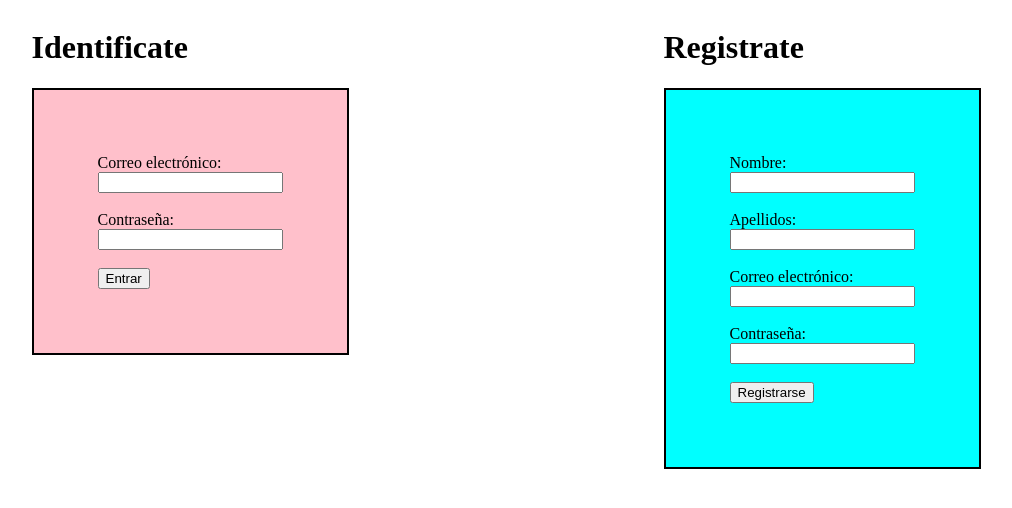
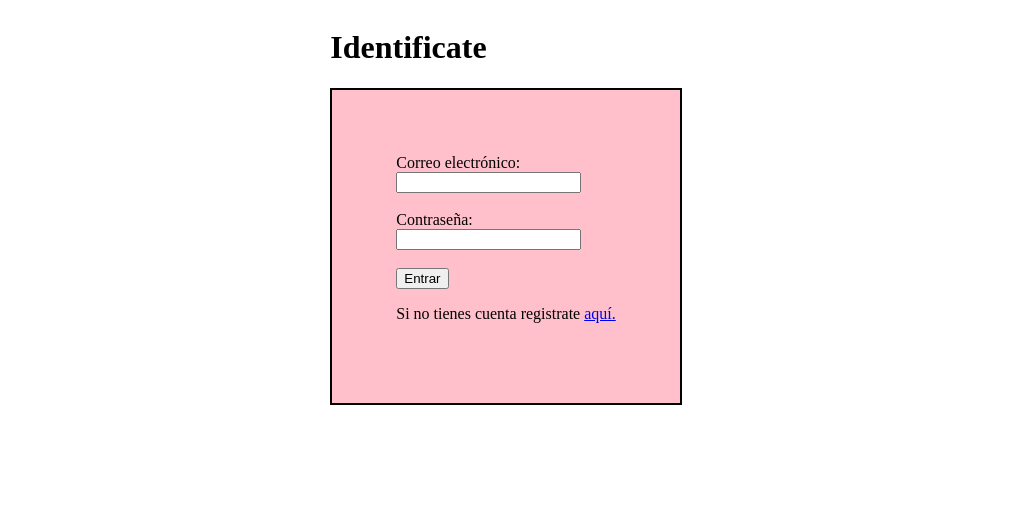
Before and after one commit to urielRaipar/proyectoDAW, an Angular app in the folder client/: page / in a window 1280 px wide. Shown: the top 508 px of the page, without its empty margins (134-1146 px from the left). Built offline with nearby package versions, Linux system fonts and the light colour scheme.

Commit message:
frontend 3

```diff
--- a/client/src/app/app.component.css
+++ b/client/src/app/app.component.css
@@ -1,6 +1,6 @@
 .formularios{
     display: flex;
-    justify-content: space-around;
+    justify-content: center;
 }
 
 .formuIdent{
@@ -8,10 +8,3 @@
     background-color: pink;
     padding: 4rem 4rem;
   }
-
-
-  .formuRegist{
-    border: 2px solid black;
-    background-color:aqua;
-    padding: 4rem 4rem;
-  }
--- a/client/src/app/app.component.html
+++ b/client/src/app/app.component.html
@@ -30,31 +30,9 @@
                 <input type='password' #contrasenya="ngModel" name='contrasenya' [(ngModel)]="usuario.contrasenya" required/>
                 <br/><br/>
                 <input type='submit' value="Entrar"/>
+                <p>Si no tienes cuenta registrate <a routerLink="/registrarse">aquí.</a></p>
             </form>
         </div>
-        <div>
-            <h1>Registrate</h1>
-            <form action="" class="formuRegist">
-                <label for="nombre">Nombre:</label><br/>
-                <input type='text' id='nombre' name='nombre' required/>
-                <br/><br/>
-
-                <label for="apellidos">Apellidos:</label><br/>
-                <input type='text' id='apellidos' name='apellidos' required/>
-                <br/><br/>
-
-                <label for="correo">Correo electrónico:</label><br/>
-                <input type='email' id='correo' name='correo' required/>
-                <br/><br/>
-
-                <label for="contrasenya">Contraseña:</label><br/>
-                <input type='password' id='contrasenya' name='contrasenya' required/>
-                <br/><br/>
-
-                <input type='submit' value="Registrarse"/>
-            </form>
-        </div>
+        <router-outlet></router-outlet>
     </div>
 }
-
-<!-- <router-outlet /> -->
--- a/client/src/app/app.component.ts
+++ b/client/src/app/app.component.ts
@@ -1,9 +1,12 @@
 import { Component, OnInit } from '@angular/core';
-import { RouterOutlet } from '@angular/router';
+import { RouterOutlet,RouterLink } from '@angular/router';
 import { Usuario } from './models/usuario';
 import { FormsModule } from '@angular/forms';
 import { HttpClientModule } from '@angular/common/http';
 import { UsuarioServicio } from './service/usuario.servicio';
+import { RegistroComponent } from './components/registro/registro.component';
+
+
 
 @Component({
   selector: 'app-root',
@@ -11,7 +14,9 @@ import { UsuarioServicio } from './service/usuario.servicio';
   imports: [
     RouterOutlet,
     FormsModule,
-    HttpClientModule
+    HttpClientModule,
+    RegistroComponent,
+    RouterLink
   ],
   providers: [UsuarioServicio],
   templateUrl: './app.component.html',
@@ -98,5 +103,8 @@ export class AppComponent implements OnInit {
 
     this.identificacion=null;
     this.token=null;
+
+    location.href = 'http://localhost:4200/';
+
   }
 }
--- a/client/src/app/app.routes.ts
+++ b/client/src/app/app.routes.ts
@@ -1,3 +1,9 @@
 import { Routes } from '@angular/router';
+import { RegistroComponent } from './components/registro/registro.component';
 
-export const routes: Routes = [];
+export const routes: Routes = [
+    {
+        path: 'registrarse',
+        component: RegistroComponent
+    }
+];
--- /dev/null
+++ b/client/src/app/components/registro/registro.component.css
@@ -0,0 +1,9 @@
+.formuRegist{
+  border: 2px solid black;
+  background-color:aqua;
+  padding: 4rem 4rem;
+}
+
+.divFormuRegist{
+  margin-left: 4rem;
+}
--- /dev/null
+++ b/client/src/app/components/registro/registro.component.html
@@ -0,0 +1,22 @@
+<div class="divFormuRegist">
+    <h1>Registrate</h1>
+    <form #registerForm="ngForm" (ngSubmit)="onSubmitRegister()" class="formuRegist">
+        <label for="nombre">Nombre:</label><br/>
+        <input type='text' #nombre="ngModel" name='nombre' [(ngModel)]="usuario_registro.nombre" required/>
+        <br/><br/>
+
+        <label for="apellidos">Apellidos:</label><br/>
+        <input type='text' #apellidos="ngModel" name='apellidos' [(ngModel)]="usuario_registro.apellidos" required/>
+        <br/><br/>
+
+        <label for="correo">Correo electrónico:</label><br/>
+        <input type='email' #email="ngModel" name='email' [(ngModel)]="usuario_registro.email" required/>
+        <br/><br/>
+
+        <label for="contrasenya">Contraseña:</label><br/>
+        <input type='password' #contrasenya="ngModel" name='contrasenya' [(ngModel)]="usuario_registro.contrasenya" required/>
+        <br/><br/>
+
+        <input type='submit' value="Registrarse"/>
+    </form>
+</div>
--- /dev/null
+++ b/client/src/app/components/registro/registro.component.ts
@@ -0,0 +1,29 @@
+import { Component } from '@angular/core';
+import { UsuarioServicio } from '../../service/usuario.servicio';
+import { Usuario } from '../../models/usuario';
+import { FormsModule } from '@angular/forms';
+
+@Component({
+  selector: 'app-registro',
+  standalone: true,
+  imports: [
+    FormsModule
+  ],
+  templateUrl: './registro.component.html',
+  styleUrl: './registro.component.css'
+})
+export class RegistroComponent {
+  public usuario_registro: Usuario;
+
+  constructor(
+    private _usuarioServicio: UsuarioServicio
+  ) {
+    this.usuario_registro = new Usuario('', '', '', '', '', 'ROLE_USER', '');
+  }
+
+
+  onSubmitRegister(){
+    console.log(this.usuario_registro);
+  }
+
+}
```
Also changed, not shown: 1 other file (tests, documents, lock files or other folders).
